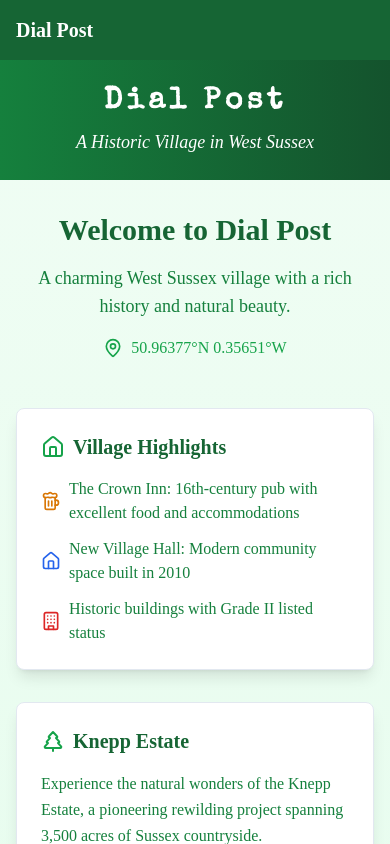
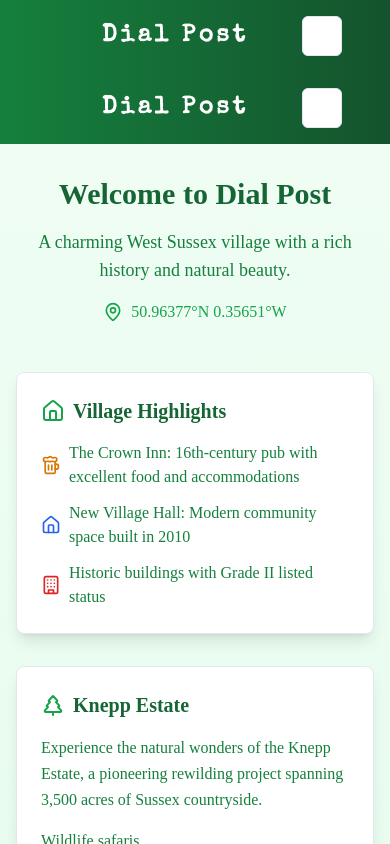
Before and after one commit to theonewithpooh-bear/dialpost-dreamscape, a React (Vite) app: page / in a window 390 px wide. Shown: the top 844 px of the page. Built offline with nearby package versions, Linux system fonts and the light colour scheme.

Commit message:
Add mobile custom navigation
Implemented a "View Navigation" button in the header that directs users to an iOS-like home screen for navigation. This design is specifically tailored for mobile devices to enhance user experience.
[skip gpt_engineer]

```diff
--- a/src/App.jsx
+++ b/src/App.jsx
@@ -1,27 +1,31 @@
+import { useState } from "react";
 import { Toaster } from "@/components/ui/sonner";
 import { TooltipProvider } from "@/components/ui/tooltip";
 import { QueryClient, QueryClientProvider } from "@tanstack/react-query";
 import { BrowserRouter, Routes, Route } from "react-router-dom";
 import { navItems } from "./nav-items";
-import NavigationBar from "./components/NavigationBar";
-import AlphaExplanation from "./pages/AlphaExplanation";
+import Header from "./components/Header";
+import MobileNavigation from "./components/MobileNavigation";
 import Footer from "./components/Footer";
 
 const queryClient = new QueryClient();
 
-const App = () => (
+const App = () => {
+  const [isNavigationOpen, setIsNavigationOpen] = useState(false);
+
+  return (
     <QueryClientProvider client={queryClient}>
       <TooltipProvider>
         <Toaster />
         <BrowserRouter>
           <div className="flex flex-col min-h-screen">
-          <NavigationBar />
+            <Header onOpenNavigation={() => setIsNavigationOpen(true)} />
+            <MobileNavigation isOpen={isNavigationOpen} onClose={() => setIsNavigationOpen(false)} />
             <main className="flex-grow">
               <Routes>
                 {navItems.map(({ to, page }) => (
                   <Route key={to} path={to} element={page} />
                 ))}
-              <Route path="/alpha-explanation" element={<AlphaExplanation />} />
               </Routes>
             </main>
             <Footer />
@@ -30,5 +34,6 @@ const App = () => (
       </TooltipProvider>
     </QueryClientProvider>
   );
+};
 
 export default App;
--- a/src/components/Header.jsx
+++ b/src/components/Header.jsx
@@ -1,11 +1,16 @@
 import React from 'react';
+import { Button } from "@/components/ui/button";
+import { Menu } from 'lucide-react';
 
-const Header = () => {
+const Header = ({ onOpenNavigation }) => {
   return (
-    <header className="bg-gradient-to-r from-green-700 to-green-900 text-white py-6 px-4">
-      <div className="container mx-auto text-center">
-        <h1 className="text-3xl sm:text-4xl md:text-5xl font-bold mb-2 animate-typewriter special-elite-regular">Dial Post</h1>
-        <p className="text-lg sm:text-xl md:text-2xl italic animate-fade-in-delay">A Historic Village in West Sussex</p>
+    <header className="bg-gradient-to-r from-green-700 to-green-900 text-white py-4 px-4">
+      <div className="container mx-auto flex justify-between items-center">
+        <h1 className="text-2xl sm:text-3xl font-bold animate-typewriter special-elite-regular">Dial Post</h1>
+        <Button variant="outline" size="icon" onClick={onOpenNavigation}>
+          <Menu className="h-6 w-6" />
+          <span className="sr-only">View Navigation</span>
+        </Button>
       </div>
     </header>
   );
--- /dev/null
+++ b/src/components/MobileNavigation.jsx
@@ -0,0 +1,35 @@
+import React from 'react';
+import { Link } from 'react-router-dom';
+import { X } from 'lucide-react';
+import { Button } from "@/components/ui/button";
+import { navItems } from '../nav-items';
+
+const MobileNavigation = ({ isOpen, onClose }) => {
+  if (!isOpen) return null;
+
+  return (
+    <div className="fixed inset-0 bg-green-50 z-50 p-4 overflow-y-auto">
+      <div className="flex justify-end mb-4">
+        <Button variant="ghost" size="icon" onClick={onClose}>
+          <X className="h-6 w-6" />
+          <span className="sr-only">Close</span>
+        </Button>
+      </div>
+      <div className="grid grid-cols-3 gap-4">
+        {navItems.map((item) => (
+          <Link
+            key={item.to}
+            to={item.to}
+            className="flex flex-col items-center justify-center p-4 bg-white rounded-lg shadow-md hover:bg-green-100 transition-colors duration-200"
+            onClick={onClose}
+          >
+            <div className="text-green-600 mb-2">{item.icon}</div>
+            <span className="text-sm text-center text-green-800">{item.title}</span>
+          </Link>
+        ))}
+      </div>
+    </div>
+  );
+};
+
+export default MobileNavigation;
```
Lines whose indentation alone changed are shown as unchanged.
